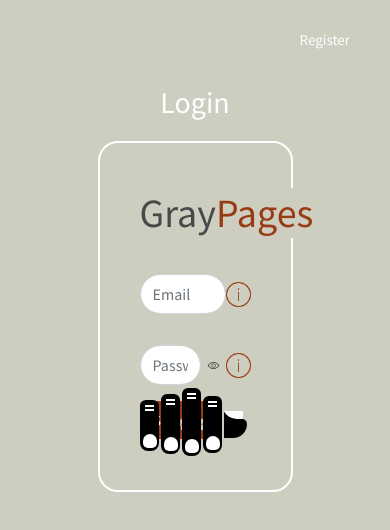
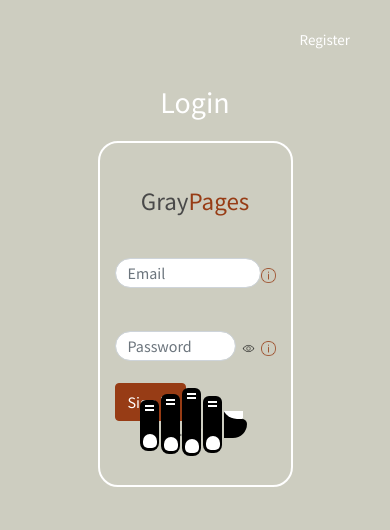
Before and after one commit to mhasilau/ITlab, a website built with webpack: page src/components/sign-in/sign-in.html in a window 390 px wide. Built offline with nearby package versions, Linux system fonts and the light colour scheme; some packages are replaced by stand-ins of ours.

Commit message:
sign-in sign-up

```diff
--- a/src/styles/responsive/responsive.scss
+++ b/src/styles/responsive/responsive.scss
@@ -1,4 +1,3 @@
 @import './home.scss';
 @import './news.scss';
-@import './sign-in.scss';
-@import './sign-up.scss';
+@import './sign-in-up.scss';
--- /dev/null
+++ b/src/styles/responsive/sign-in-up.scss
@@ -0,0 +1,38 @@
+@media only screen and (max-width: 666px) {
+  .main_content_form {
+
+    .image {
+      display: block;
+      position: relative;
+      top: 0;
+      text-align: center;
+    }
+  }
+}
+
+@media only screen and (max-width: 480px) {
+  .main_content_form {
+    padding: 40px 30px;
+    .naming {
+      font-size: 25px;
+    }
+  }
+}
+
+@media only screen and (max-width: 480px) {
+  .main_content_form {
+    padding: 40px 15px;
+    .mb-3 {
+      font-size: 28px;
+      input {
+        height: 30px;
+      }
+
+      .imgI {
+        img {
+          width: 15px
+        }
+      }
+    }
+  }
+}
```
Also changed, not shown: src/styles/responsive/sign-in.scss (deleted), src/styles/responsive/sign-up.scss (deleted).
